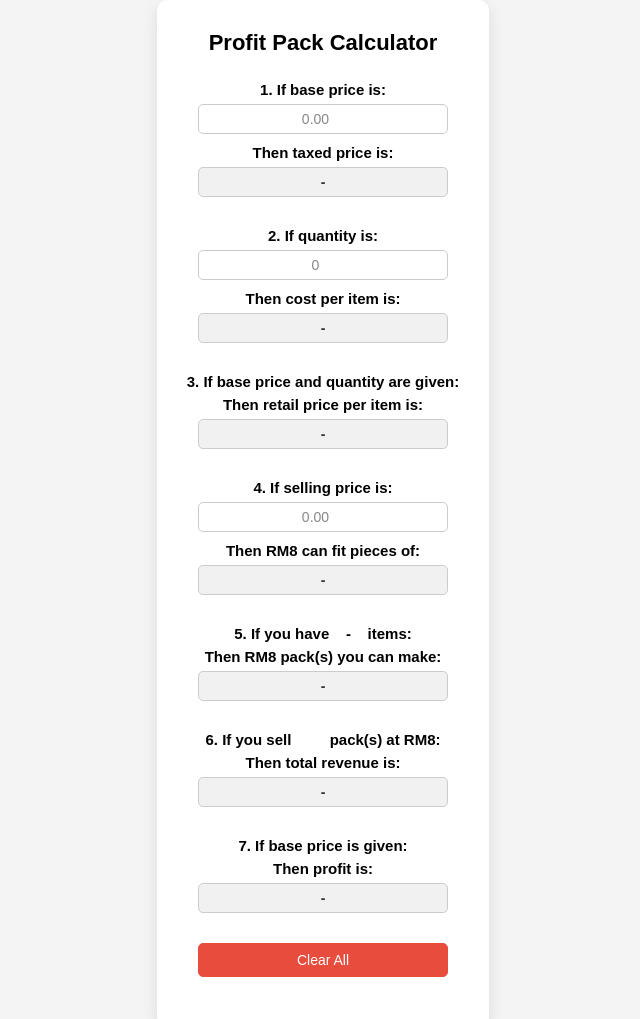
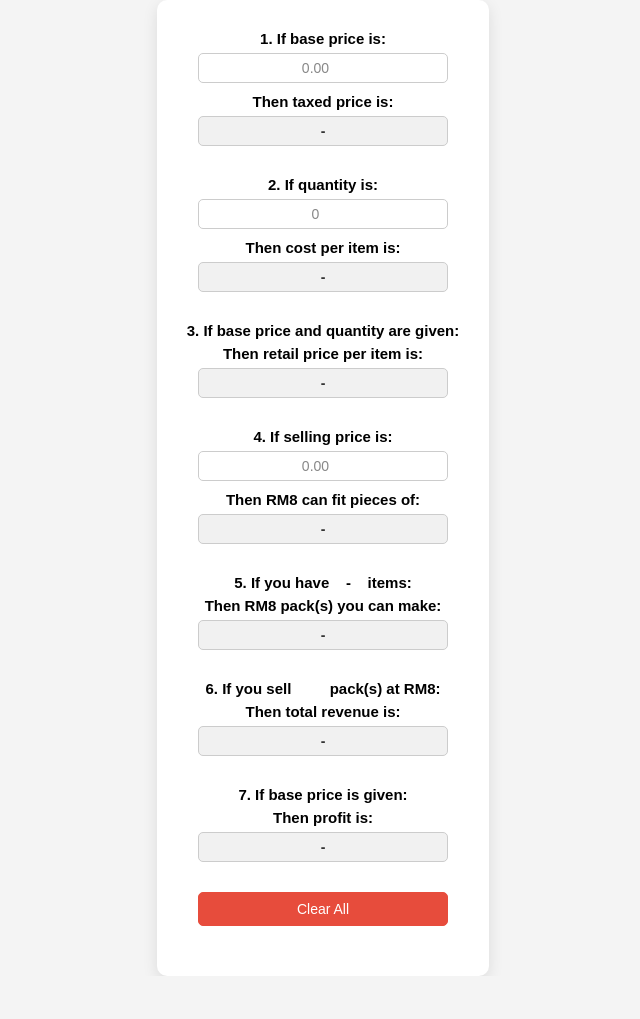
Before and after one commit to dearelanaaa-business/Calculator-RM8, a plain HTML site: page index.html in a window 1280 px wide. Shown: the top 1019 px of the page, without its empty margins (317-957 px from the left). After the commit the page ends 976 px from the top, so only its background shows below. Drawn offline with Linux system fonts and the light colour scheme.

Commit message:
Update index.html

```diff
--- a/index.html
+++ b/index.html
@@ -8,10 +8,6 @@
 </head>
 <body>
   <div class="calculator">
-
-    <div class="title">Profit Pack Calculator</div>
-
-
     <div class="line">
       <div class="label-text">1. If base price is:</div>
       <input type="number" id="basePrice" step="0.01" placeholder="0.00" />
```
